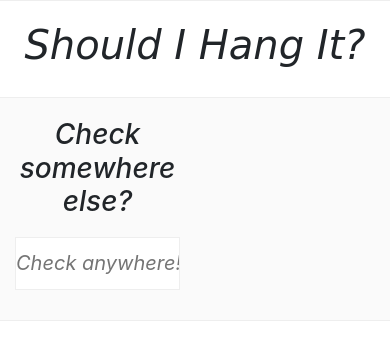
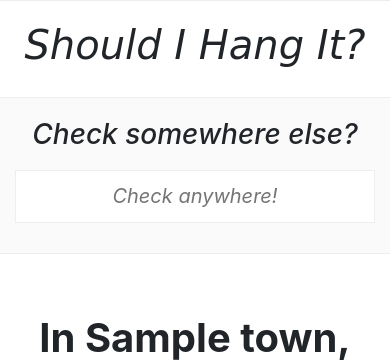
Before and after one commit to adonnelly759/shouldhangit, a Django app: template api/templates/api/weather.html in a window 390 px wide. Shown: the top 362 px of the page. Run offline with Django 3.2, Linux system fonts and the light colour scheme; the template is opened without the code that fills it: most values are stand-ins (such as "Sample title", 1, 10 or a date in 2020); some libraries are stand-ins or nearby versions; some web fonts are replaced.

Commit message:
Change for mobile

```diff
--- a/api/templates/api/weather.html
+++ b/api/templates/api/weather.html
@@ -25,7 +25,7 @@
     <!-- Location Container -->
     <div class="container-fluid where text-center">
         <div class="row justify-content-md-center">
-            <div class="col-6 text-center">
+            <div class="col-sm-12 col-md-6 text-center">
                 <h3>Check somewhere else?</h3>
                 <form role="search" id="locationsearch" method="POST" autocomplete="off">
                     {% csrf_token %}
```
